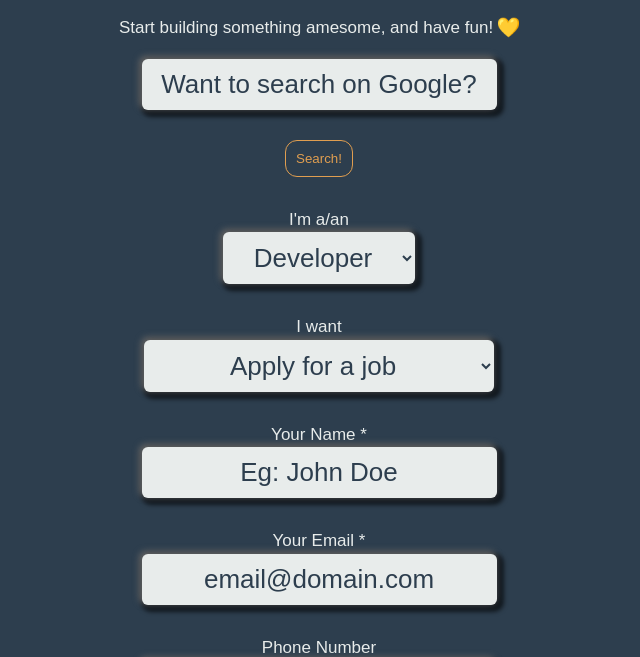
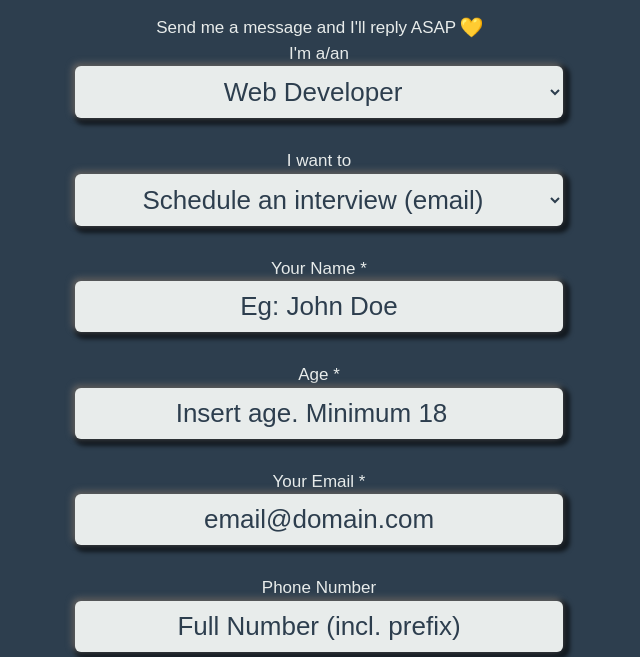
Before and after one commit to FabioViscuso/webpack-boilerplate, a website built with webpack: page src/template.html in a window 1280 px wide. Shown: the part 138-795 px from the top of the page, without its empty margins (321-961 px from the left). Built offline with nearby package versions, Linux system fonts and the light colour scheme.

Commit message:
feat: changed frontend and endpoints

```diff
--- a/package.json
+++ b/package.json
@@ -31,6 +31,7 @@
     "@babel/preset-env": "^7.17.10",
     "babel-loader": "^8.2.5",
     "css-loader": "^6.7.1",
+    "dotenv": "^16.0.1",
     "eslint": "^8.15.0",
     "eslint-webpack-plugin": "^3.1.1",
     "html-webpack-plugin": "^5.5.0",
--- /dev/null
+++ b/src/constants.js
@@ -0,0 +1,5 @@
+const BACKEND_URL_SEND = "http://localhost:8080/new-contact";
+const BACKEND_URL_GET = "http://localhost:8080/get-contacts";
+const BACKEND_URL_DELETE = "http://localhost:8080/delete-contacts";
+
+export { BACKEND_URL_DELETE, BACKEND_URL_SEND, BACKEND_URL_GET };
--- a/src/crudFunctions.js
+++ b/src/crudFunctions.js
@@ -1,5 +1,7 @@
+import { BACKEND_URL_GET, BACKEND_URL_DELETE } from "./constants";
+
 function deleteDataFromServer(keyValue) {
-  fetch("https://asimpleexpressdemo.herokuapp.com/data", {
+  fetch(BACKEND_URL_DELETE || "http://localhost:8080/delete-contacts", {
     method: "delete",
     body: JSON.stringify({ key: keyValue }),
     headers: {
@@ -13,7 +15,7 @@ function deleteDataFromServer(keyValue) {
 }
 
 function getDataFromServer() {
-  fetch("https://asimpleexpressdemo.herokuapp.com/data")
+  fetch(BACKEND_URL_GET || "http://localhost:8080/get-contacts")
     .then((response) => response.json())
     .then((data) => console.log(data))
     .catch((e) => console.log(e));
--- a/src/formLogic.js
+++ b/src/formLogic.js
@@ -1,7 +1,10 @@
+import { BACKEND_URL_SEND } from "./constants";
+
 /* Main form class */
 class ContactRequest {
   constructor(
     fullName,
+    age,
     phone,
     email,
     message,
@@ -9,7 +12,8 @@ class ContactRequest {
     contactMethod,
     agreement
   ) {
-    [this.firstName, this.lastName, ...this.otherNames] = fullName.split(" ");
+    [this.firstName, this.lastName] = fullName.split(" ");
+    this.age = age;
     this.phone = phone;
     this.email = email;
     this.message = message;
@@ -19,7 +23,7 @@ class ContactRequest {
   }
 
   sendToServer() {
-    fetch("https://asimpleexpressdemo.herokuapp.com/data", {
+    fetch(BACKEND_URL_SEND || "http://localhost:8080/new-contact", {
       method: "post",
       body: JSON.stringify(this),
       headers: {
@@ -53,6 +57,7 @@ submitButton.addEventListener("click", (event) => {
     /* Populating the form */
     const modalRequest = new ContactRequest(
       document.getElementById("homeDemoFormFullName").value,
+      document.getElementById("homeDemoFormAge").value,
       document.getElementById("homeDemoFormPhone").value,
       document.getElementById("homeDemoFormEmail").value,
       document.getElementById("homeDemoFormMessageBox").value,
--- a/src/styles/helpers.css
+++ b/src/styles/helpers.css
@@ -2,8 +2,11 @@
 .inline-block {
   display: inline-block;
 }
-.width-max-content {
+.w-max-content {
   width: max-content;
+}
+.w-100 {
+  width: 100%;
 }
 .block-center {
   margin: 0 auto;
--- a/src/template.html
+++ b/src/template.html
@@ -14,55 +14,41 @@
     <main class="column align-center">
       <h1 class="m-t-xl">Welcome!</h1>
       <p class="m-t-m">
-        Start building something amesome, and have fun!
+        Send me a message and I'll reply ASAP
         <span class="inline-block anim-beating">&#128155;</span>
       </p>
-      <form
-        class="column align-center m-b-l"
-        action="https://www.google.com/search?"
-        method="GET"
-        target="_blank"
-      >
-        <input
-          class="m-t-m"
-          type="text"
-          value=""
-          name="q"
-          placeholder="Want to search on Google?"
-          required
-        />
-        <button class="btn m-t-l" type="submit">Search!</button>
-      </form>
       <form action="#" id="homeDemoForm" class="column align-center m-b-l">
-        <div class="column align-center m-b-l">
+        <div class="column align-center m-b-l w-100">
           <label for="homeDemoFormJobSelect" class="">I'm a/an</label>
           <select
             id="homeDemoFormJobSelect"
-            class="txt-center"
+            class="txt-center w-100"
             aria-label="job select"
           >
-            <option value="developer" selected>Developer</option>
-            <option value="artist">Artist</option>
-            <option value="management">Management</option>
+            <option value="developer" selected>Web Developer</option>
+            <option value="artist">Asset Artist</option>
+            <option value="management">Management Staff Expert</option>
           </select>
         </div>
-        <div class="column align-center m-b-l">
-          <label for="homeDemoFormContactMethod" class=""> I want </label>
+        <div class="column align-center m-b-l w-100">
+          <label for="homeDemoFormContactMethod" class=""> I want to </label>
           <select
             id="homeDemoFormContactMethod"
-            class="txt-center"
+            class="txt-center w-100"
             aria-label="contact method select"
           >
-            <option value="job-apply" selected>Apply for a job</option>
+            <option value="job-apply" selected>
+              Schedule an interview (email)
+            </option>
             <option value="mail-info">Receive info via mail</option>
             <option value="call-info">Receive info via phone call</option>
           </select>
         </div>
-        <div class="column align-center m-b-l">
+        <div class="column align-center m-b-l w-100">
           <label for="homeDemoFormFullName" class=""> Your Name * </label>
           <input
             type="text"
-            class="form-control"
+            class="form-control w-100"
             id="homeDemoFormFullName"
             aria-describedby="form name field"
             placeholder="Eg: John Doe"
@@ -70,39 +56,53 @@
             required
           />
         </div>
-        <div class="column align-center m-b-l">
+        <div class="column align-center m-b-l w-100">
+          <label for="homeDemoFormAge" class=""> Age * </label>
+          <input
+            type="number"
+            class="form-control w-100"
+            id="homeDemoFormAge"
+            aria-describedby="form age field"
+            placeholder="Insert age. Minimum 18"
+            min="0"
+            max="99"
+            step="1"
+            required
+          />
+        </div>
+        <div class="column align-center m-b-l w-100">
           <label for="homeDemoFormEmail" class="">Your Email *</label>
           <input
             type="text"
-            class="form-control"
+            class="form-control w-100"
             id="homeDemoFormEmail"
             placeholder="email@domain.com"
             pattern="^[a-zA-Z0-9.!#$%&'*+/=?^_`{|}~-]+@[a-zA-Z0-9](?:[a-zA-Z0-9-]{0,61}[a-zA-Z0-9])?(?:\.[a-zA-Z0-9](?:[a-zA-Z0-9-]{0,61}[a-zA-Z0-9])?)*$"
             required
           />
         </div>
-        <div class="column align-center m-b-l">
+        <div class="column align-center m-b-l w-100">
           <label for="homeDemoFormPhone" class="">Phone Number</label>
           <input
             type="text"
-            class="form-control"
+            class="form-control w-100"
             id="homeDemoFormPhone"
             placeholder="Full Number (incl. prefix)"
             pattern="([+]\d{1,2})(\d{3}){2}\d{4}"
           />
         </div>
-        <div class="column align-center m-b-l">
+        <div class="column align-center m-b-l w-100">
           <label for="homeDemoFormMessageBox" class="">Message</label>
           <textarea
             type="text"
-            class="form-control"
+            class="form-control w-100"
             id="homeDemoFormMessageBox"
             placeholder="Enter Message"
             cols="30"
             rows="4"
           ></textarea>
         </div>
-        <div class="row align-center m-b-l">
+        <div class="row justify-center align-center m-b-l w-100">
           <input
             type="checkbox"
             class="m-r-m"
```
Also changed, not shown: 2 other files. Lines whose indentation alone changed are shown as unchanged.
